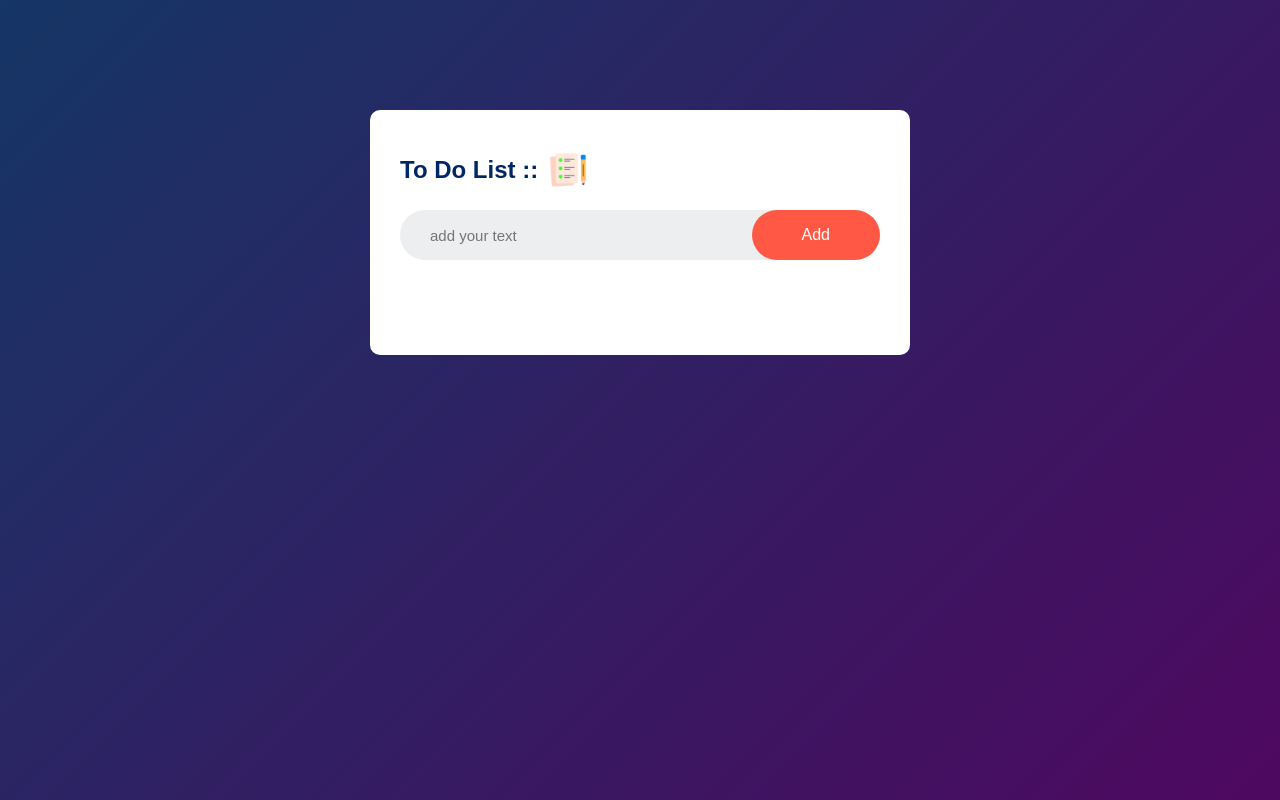
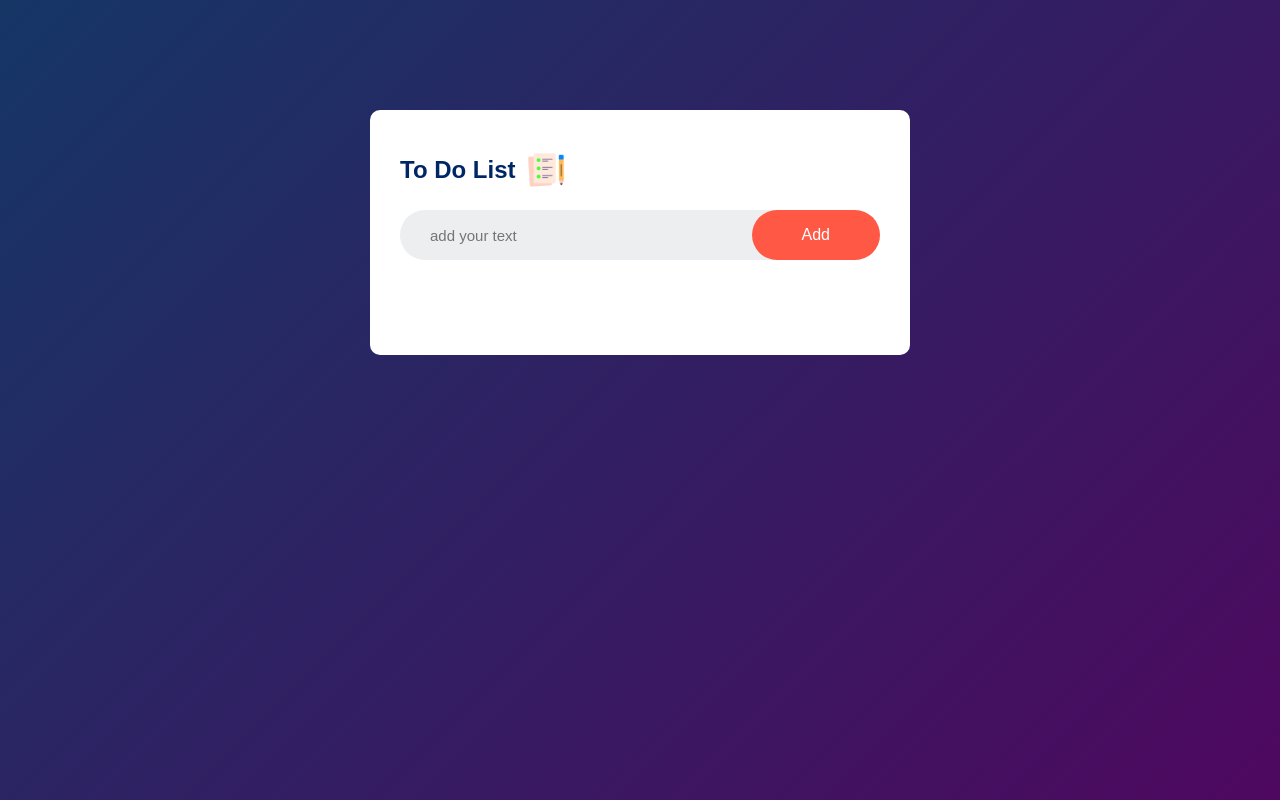
Before and after one commit to Vishal-mahale/To_Do_LIst, a plain HTML site: page index.html in a window 1280 px wide. Drawn offline with Linux system fonts and the light colour scheme.

Commit message:
Update index.html

```diff
--- a/index.html
+++ b/index.html
@@ -12,7 +12,7 @@
     <div class="container">
         <div class="todo">
 
-            <h2>To Do List :: <img src="images/icon.png" alt=""></h2>
+            <h2>To Do List <img src="images/icon.png" alt=""></h2>
 
             <div class="row">
                 <input type="text" id="input-box" placeholder="add your text">
```
